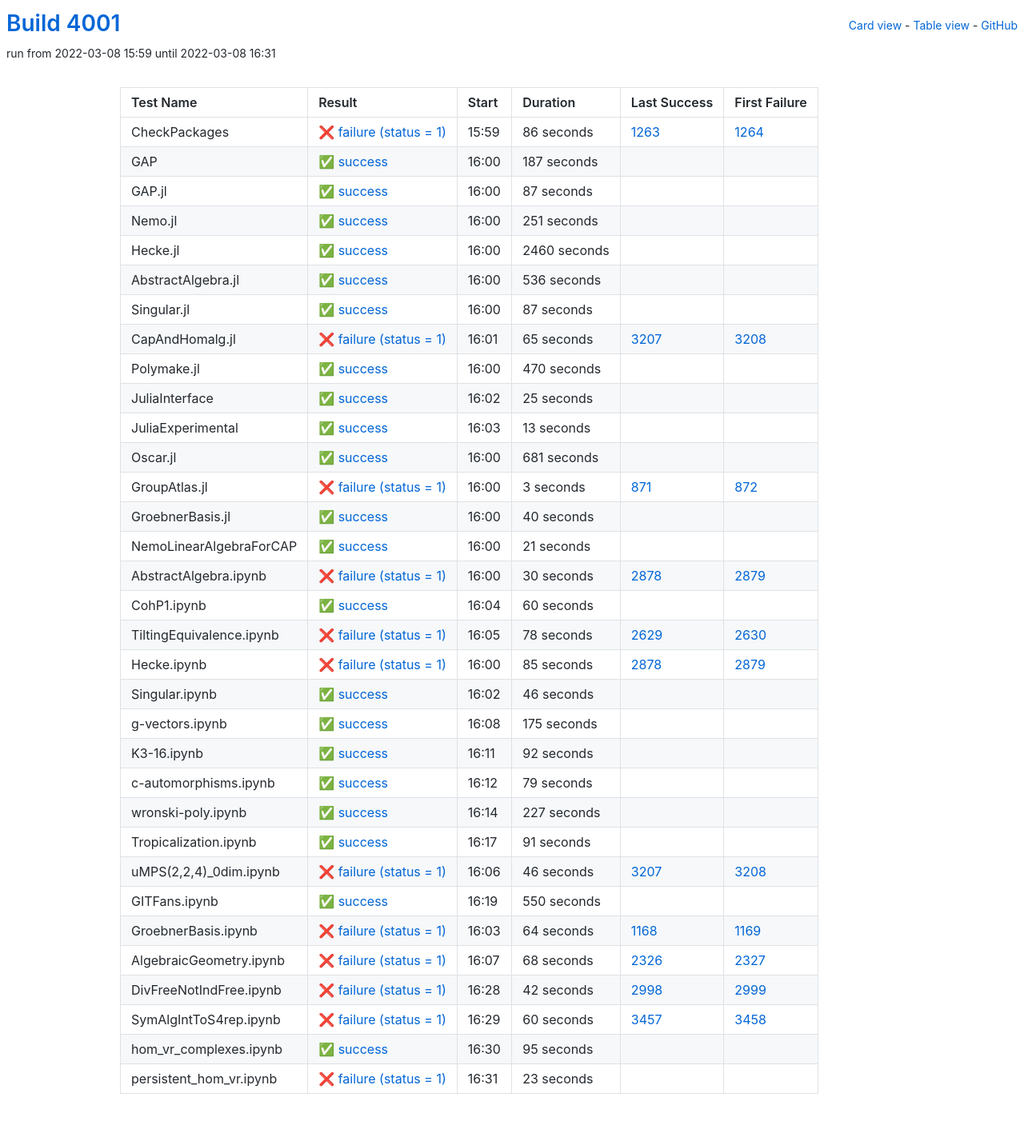
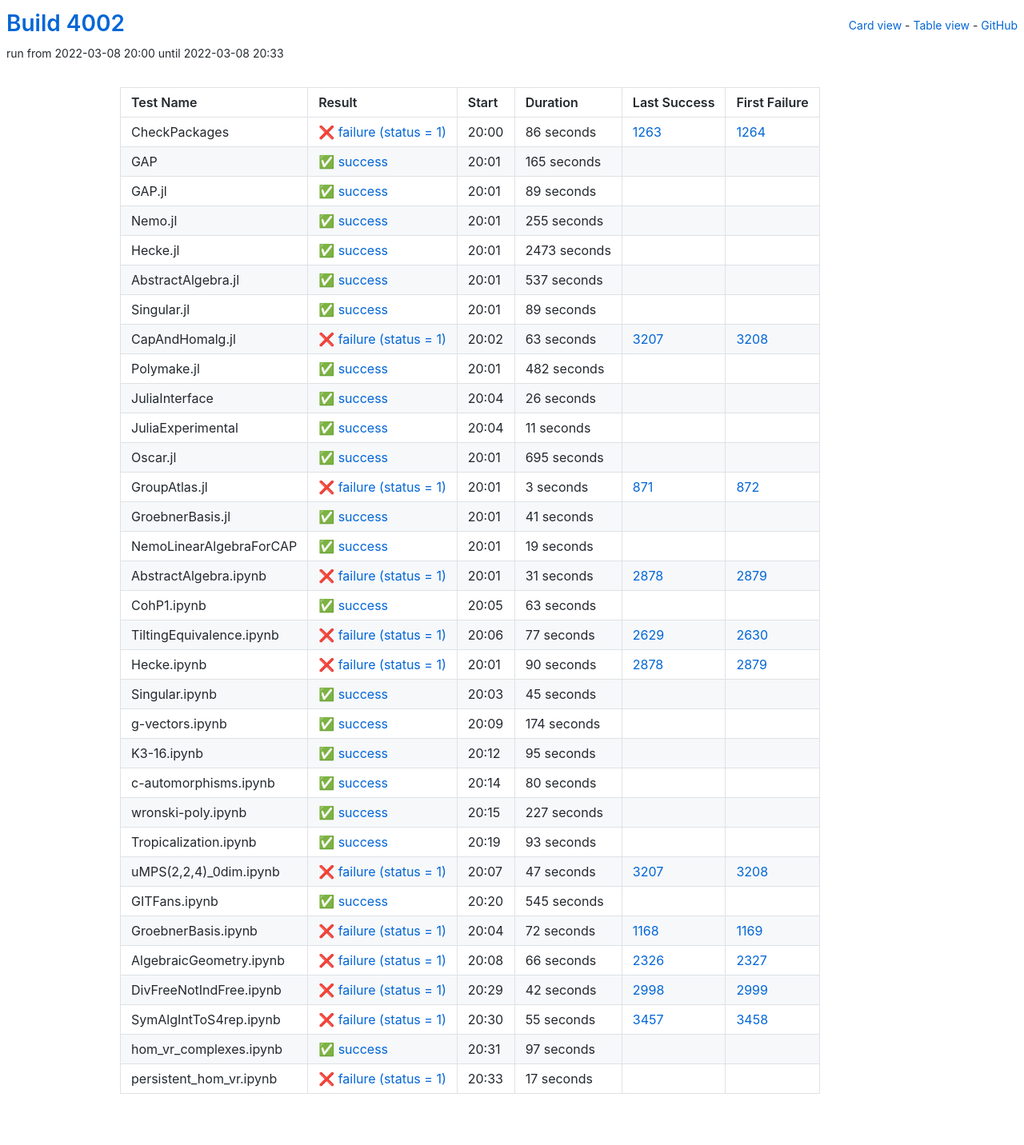
Before and after one commit to oscar-system/oscar-ci-status-stable, a Jekyll site: the page built from table.html, in a window 1280 px wide. Shown: the whole page at 80% size. Built offline with Jekyll 4.4.1, drawn with Linux system fonts in a browser that asks for light colours.

Commit message:
Build #4002

```diff
--- a/_data/ci.yml
+++ b/_data/ci.yml
@@ -1,6 +1,6 @@
 ---
-build: 4001
-build_url: https://oscarci.mathematik.uni-kl.de/job/oscar-stable/4001/
+build: 4002
+build_url: https://oscarci.mathematik.uni-kl.de/job/oscar-stable/4002/
 job: oscar-stable
 organization: oscar-system
 repo: oscar-ci-status-stable
@@ -8,8 +8,8 @@ repourl: https://github.com/oscar-system/oscar-ci-status-stable
 tests:
 - name: CheckPackages
   id: checkpackages
-  log: https://oscarci.mathematik.uni-kl.de/job/oscar-stable/4001/artifact/logs/build-4001/CheckPackages.log
-  start: 2022-03-08 15:59
+  log: https://oscarci.mathematik.uni-kl.de/job/oscar-stable/4002/artifact/logs/build-4002/CheckPackages.log
+  start: 2022-03-08 20:00
   success: false
   exitcode: 1
   status: failure
@@ -20,140 +20,140 @@ tests:
   first_failure_url: https://oscarci.mathematik.uni-kl.de/job/oscar-stable/1264/
 - name: GAP
   id: gap
-  log: https://oscarci.mathematik.uni-kl.de/job/oscar-stable/4001/artifact/logs/build-4001/GAP.log
-  start: 2022-03-08 16:00
+  log: https://oscarci.mathematik.uni-kl.de/job/oscar-stable/4002/artifact/logs/build-4002/GAP.log
+  start: 2022-03-08 20:01
   success: true
   exitcode: 0
   status: success
-  duration: 187
+  duration: 165
   last_success: false
   last_success_url:
   first_failure: false
   first_failure_url:
 - name: GAP.jl
   id: gap-jl
-  log: https://oscarci.mathematik.uni-kl.de/job/oscar-stable/4001/artifact/logs/build-4001/GAP.jl.log
-  start: 2022-03-08 16:00
+  log: https://oscarci.mathematik.uni-kl.de/job/oscar-stable/4002/artifact/logs/build-4002/GAP.jl.log
+  start: 2022-03-08 20:01
   success: true
   exitcode: 0
   status: success
-  duration: 87
+  duration: 89
   last_success: false
   last_success_url:
   first_failure: false
   first_failure_url:
 - name: Nemo.jl
   id: nemo-jl
-  log: https://oscarci.mathematik.uni-kl.de/job/oscar-stable/4001/artifact/logs/build-4001/Nemo.jl.log
-  start: 2022-03-08 16:00
+  log: https://oscarci.mathematik.uni-kl.de/job/oscar-stable/4002/artifact/logs/build-4002/Nemo.jl.log
+  start: 2022-03-08 20:01
   success: true
   exitcode: 0
   status: success
-  duration: 251
+  duration: 255
   last_success: false
   last_success_url:
   first_failure: false
   first_failure_url:
 - name: Hecke.jl
   id: hecke-jl
-  log: https://oscarci.mathematik.uni-kl.de/job/oscar-stable/4001/artifact/logs/build-4001/Hecke.jl.log
-  start: 2022-03-08 16:00
+  log: https://oscarci.mathematik.uni-kl.de/job/oscar-stable/4002/artifact/logs/build-4002/Hecke.jl.log
+  start: 2022-03-08 20:01
   success: true
   exitcode: 0
   status: success
-  duration: 2460
+  duration: 2473
   last_success: false
   last_success_url:
   first_failure: false
   first_failure_url:
 - name: AbstractAlgebra.jl
   id: abstractalgebra-jl
-  log: https://oscarci.mathematik.uni-kl.de/job/oscar-stable/4001/artifact/logs/build-4001/AbstractAlgebra.jl.log
-  start: 2022-03-08 16:00
+  log: https://oscarci.mathematik.uni-kl.de/job/oscar-stable/4002/artifact/logs/build-4002/AbstractAlgebra.jl.log
+  start: 2022-03-08 20:01
   success: true
   exitcode: 0
   status: success
-  duration: 536
+  duration: 537
   last_success: false
   last_success_url:
   first_failure: false
   first_failure_url:
 - name: Singular.jl
   id: singular-jl
-  log: https://oscarci.mathematik.uni-kl.de/job/oscar-stable/4001/artifact/logs/build-4001/Singular.jl.log
-  start: 2022-03-08 16:00
+  log: https://oscarci.mathematik.uni-kl.de/job/oscar-stable/4002/artifact/logs/build-4002/Singular.jl.log
+  start: 2022-03-08 20:01
   success: true
   exitcode: 0
   status: success
-  duration: 87
+  duration: 89
   last_success: false
   last_success_url:
   first_failure: false
   first_failure_url:
 - name: CapAndHomalg.jl
   id: capandhomalg-jl
-  log: https://oscarci.mathematik.uni-kl.de/job/oscar-stable/4001/artifact/logs/build-4001/CapAndHomalg.jl.log
-  start: 2022-03-08 16:01
+  log: https://oscarci.mathematik.uni-kl.de/job/oscar-stable/4002/artifact/logs/build-4002/CapAndHomalg.jl.log
+  start: 2022-03-08 20:02
   success: false
   exitcode: 1
   status: failure
-  duration: 65
+  duration: 63
   last_success: 3207
   last_success_url: https://oscarci.mathematik.uni-kl.de/job/oscar-stable/3207/
   first_failure: 3208
   first_failure_url: https://oscarci.mathematik.uni-kl.de/job/oscar-stable/3208/
 - name: Polymake.jl
   id: polymake-jl
-  log: https://oscarci.mathematik.uni-kl.de/job/oscar-stable/4001/artifact/logs/build-4001/Polymake.jl.log
-  start: 2022-03-08 16:00
+  log: https://oscarci.mathematik.uni-kl.de/job/oscar-stable/4002/artifact/logs/build-4002/Polymake.jl.log
+  start: 2022-03-08 20:01
   success: true
   exitcode: 0
   status: success
-  duration: 470
+  duration: 482
   last_success: false
   last_success_url:
   first_failure: false
   first_failure_url:
 - name: JuliaInterface
   id: juliainterface
-  log: https://oscarci.mathematik.uni-kl.de/job/oscar-stable/4001/artifact/logs/build-4001/JuliaInterface.log
-  start: 2022-03-08 16:02
+  log: https://oscarci.mathematik.uni-kl.de/job/oscar-stable/4002/artifact/logs/build-4002/JuliaInterface.log
+  start: 2022-03-08 20:04
   success: true
   exitcode: 0
   status: success
-  duration: 25
+  duration: 26
   last_success: false
   last_success_url:
   first_failure: false
   first_failure_url:
 - name: JuliaExperimental
   id: juliaexperimental
-  log: https://oscarci.mathematik.uni-kl.de/job/oscar-stable/4001/artifact/logs/build-4001/JuliaExperimental.log
-  start: 2022-03-08 16:03
+  log: https://oscarci.mathematik.uni-kl.de/job/oscar-stable/4002/artifact/logs/build-4002/JuliaExperimental.log
+  start: 2022-03-08 20:04
   success: true
   exitcode: 0
   status: success
-  duration: 13
+  duration: 11
   last_success: false
   last_success_url:
   first_failure: false
   first_failure_url:
 - name: Oscar.jl
   id: oscar-jl
-  log: https://oscarci.mathematik.uni-kl.de/job/oscar-stable/4001/artifact/logs/build-4001/Oscar.jl.log
-  start: 2022-03-08 16:00
+  log: https://oscarci.mathematik.uni-kl.de/job/oscar-stable/4002/artifact/logs/build-4002/Oscar.jl.log
+  start: 2022-03-08 20:01
   success: true
   exitcode: 0
   status: success
-  duration: 681
+  duration: 695
   last_success: false
   last_success_url:
   first_failure: false
   first_failure_url:
 - name: GroupAtlas.jl
   id: groupatlas-jl
-  log: https://oscarci.mathematik.uni-kl.de/job/oscar-stable/4001/artifact/logs/build-4001/GroupAtlas.jl.log
-  start: 2022-03-08 16:00
+  log: https://oscarci.mathematik.uni-kl.de/job/oscar-stable/4002/artifact/logs/build-4002/GroupAtlas.jl.log
+  start: 2022-03-08 20:01
   success: false
   exitcode: 1
   status: failure
@@ -164,128 +164,128 @@ tests:
   first_failure_url: https://oscarci.mathematik.uni-kl.de/job/oscar-stable/872/
 - name: GroebnerBasis.jl
   id: groebnerbasis-jl
-  log: https://oscarci.mathematik.uni-kl.de/job/oscar-stable/4001/artifact/logs/build-4001/GroebnerBasis.jl.log
-  start: 2022-03-08 16:00
+  log: https://oscarci.mathematik.uni-kl.de/job/oscar-stable/4002/artifact/logs/build-4002/GroebnerBasis.jl.log
+  start: 2022-03-08 20:01
   success: true
   exitcode: 0
   status: success
-  duration: 40
+  duration: 41
   last_success: false
   last_success_url:
   first_failure: false
   first_failure_url:
 - name: NemoLinearAlgebraForCAP
   id: nemolinearalgebraforcap
-  log: https://oscarci.mathematik.uni-kl.de/job/oscar-stable/4001/artifact/logs/build-4001/NemoLinearAlgebraForCAP.log
-  start: 2022-03-08 16:00
+  log: https://oscarci.mathematik.uni-kl.de/job/oscar-stable/4002/artifact/logs/build-4002/NemoLinearAlgebraForCAP.log
+  start: 2022-03-08 20:01
   success: true
   exitcode: 0
   status: success
-  duration: 21
+  duration: 19
   last_success: false
   last_success_url:
   first_failure: false
   first_failure_url:
 - name: AbstractAlgebra.ipynb
   id: abstractalgebra-ipynb
-  log: https://oscarci.mathematik.uni-kl.de/job/oscar-stable/4001/artifact/logs/build-4001/AbstractAlgebra.ipynb.log
-  start: 2022-03-08 16:00
+  log: https://oscarci.mathematik.uni-kl.de/job/oscar-stable/4002/artifact/logs/build-4002/AbstractAlgebra.ipynb.log
+  start: 2022-03-08 20:01
   success: false
   exitcode: 1
   status: failure
-  duration: 30
+  duration: 31
   last_success: 2878
   last_success_url: https://oscarci.mathematik.uni-kl.de/job/oscar-stable/2878/
   first_failure: 2879
   first_failure_url: https://oscarci.mathematik.uni-kl.de/job/oscar-stable/2879/
 - name: CohP1.ipynb
   id: cohp1-ipynb
-  log: https://oscarci.mathematik.uni-kl.de/job/oscar-stable/4001/artifact/logs/build-4001/CohP1.ipynb.log
-  start: 2022-03-08 16:04
+  log: https://oscarci.mathematik.uni-kl.de/job/oscar-stable/4002/artifact/logs/build-4002/CohP1.ipynb.log
+  start: 2022-03-08 20:05
   success: true
   exitcode: 0
   status: success
-  duration: 60
+  duration: 63
   last_success: false
   last_success_url:
   first_failure: false
   first_failure_url:
 - name: TiltingEquivalence.ipynb
   id: tiltingequivalence-ipynb
-  log: https://oscarci.mathematik.uni-kl.de/job/oscar-stable/4001/artifact/logs/build-4001/TiltingEquivalence.ipynb.log
-  start: 2022-03-08 16:05
+  log: https://oscarci.mathematik.uni-kl.de/job/oscar-stable/4002/artifact/logs/build-4002/TiltingEquivalence.ipynb.log
+  start: 2022-03-08 20:06
   success: false
   exitcode: 1
   status: failure
-  duration: 78
+  duration: 77
   last_success: 2629
   last_success_url: https://oscarci.mathematik.uni-kl.de/job/oscar-stable/2629/
   first_failure: 2630
   first_failure_url: https://oscarci.mathematik.uni-kl.de/job/oscar-stable/2630/
 - name: Hecke.ipynb
   id: hecke-ipynb
-  log: https://oscarci.mathematik.uni-kl.de/job/oscar-stable/4001/artifact/logs/build-4001/Hecke.ipynb.log
-  start: 2022-03-08 16:00
+  log: https://oscarci.mathematik.uni-kl.de/job/oscar-stable/4002/artifact/logs/build-4002/Hecke.ipynb.log
+  start: 2022-03-08 20:01
   success: false
   exitcode: 1
   status: failure
-  duration: 85
+  duration: 90
   last_success: 2878
   last_success_url: https://oscarci.mathematik.uni-kl.de/job/oscar-stable/2878/
   first_failure: 2879
   first_failure_url: https://oscarci.mathematik.uni-kl.de/job/oscar-stable/2879/
 - name: Singular.ipynb
   id: singular-ipynb
-  log: https://oscarci.mathematik.uni-kl.de/job/oscar-stable/4001/artifact/logs/build-4001/Singular.ipynb.log
-  start: 2022-03-08 16:02
+  log: https://oscarci.mathematik.uni-kl.de/job/oscar-stable/4002/artifact/logs/build-4002/Singular.ipynb.log
+  start: 2022-03-08 20:03
   success: true
   exitcode: 0
   status: success
-  duration: 46
+  duration: 45
   last_success: false
   last_success_url:
   first_failure: false
   first_failure_url:
 - name: g-vectors.ipynb
   id: g-vectors-ipynb
-  log: https://oscarci.mathematik.uni-kl.de/job/oscar-stable/4001/artifact/logs/build-4001/g-vectors.ipynb.log
-  start: 2022-03-08 16:08
+  log: https://oscarci.mathematik.uni-kl.de/job/oscar-stable/4002/artifact/logs/build-4002/g-vectors.ipynb.log
+  start: 2022-03-08 20:09
   success: true
   exitcode: 0
   status: success
-  duration: 175
+  duration: 174
   last_success: false
   last_success_url:
   first_failure: false
   first_failure_url:
 - name: K3-16.ipynb
   id: k3-16-ipynb
-  log: https://oscarci.mathematik.uni-kl.de/job/oscar-stable/4001/artifact/logs/build-4001/K3-16.ipynb.log
-  start: 2022-03-08 16:11
+  log: https://oscarci.mathematik.uni-kl.de/job/oscar-stable/4002/artifact/logs/build-4002/K3-16.ipynb.log
+  start: 2022-03-08 20:12
   success: true
   exitcode: 0
   status: success
-  duration: 92
+  duration: 95
   last_success: false
   last_success_url:
   first_failure: false
   first_failure_url:
 - name: c-automorphisms.ipynb
   id: c-automorphisms-ipynb
-  log: https://oscarci.mathematik.uni-kl.de/job/oscar-stable/4001/artifact/logs/build-4001/c-automorphisms.ipynb.log
-  start: 2022-03-08 16:12
+  log: https://oscarci.mathematik.uni-kl.de/job/oscar-stable/4002/artifact/logs/build-4002/c-automorphisms.ipynb.log
+  start: 2022-03-08 20:14
   success: true
   exitcode: 0
   status: success
-  duration: 79
+  duration: 80
   last_success: false
   last_success_url:
   first_failure: false
   first_failure_url:
 - name: wronski-poly.ipynb
   id: wronski-poly-ipynb
-  log: https://oscarci.mathematik.uni-kl.de/job/oscar-stable/4001/artifact/logs/build-4001/wronski-poly.ipynb.log
-  start: 2022-03-08 16:14
+  log: https://oscarci.mathematik.uni-kl.de/job/oscar-stable/4002/artifact/logs/build-4002/wronski-poly.ipynb.log
+  start: 2022-03-08 20:15
   success: true
   exitcode: 0
   status: success
@@ -296,68 +296,68 @@ tests:
   first_failure_url:
 - name: Tropicalization.ipynb
   id: tropicalization-ipynb
-  log: https://oscarci.mathematik.uni-kl.de/job/oscar-stable/4001/artifact/logs/build-4001/Tropicalization.ipynb.log
-  start: 2022-03-08 16:17
+  log: https://oscarci.mathematik.uni-kl.de/job/oscar-stable/4002/artifact/logs/build-4002/Tropicalization.ipynb.log
+  start: 2022-03-08 20:19
   success: true
   exitcode: 0
   status: success
-  duration: 91
+  duration: 93
   last_success: false
   last_success_url:
   first_failure: false
   first_failure_url:
 - name: uMPS(2,2,4)_0dim.ipynb
   id: umps-2-2-4-0dim-ipynb
-  log: https://oscarci.mathematik.uni-kl.de/job/oscar-stable/4001/artifact/logs/build-4001/uMPS-2-2-4-_0dim.ipynb.log
-  start: 2022-03-08 16:06
+  log: https://oscarci.mathematik.uni-kl.de/job/oscar-stable/4002/artifact/logs/build-4002/uMPS-2-2-4-_0dim.ipynb.log
+  start: 2022-03-08 20:07
   success: false
   exitcode: 1
   status: failure
-  duration: 46
+  duration: 47
   last_success: 3207
   last_success_url: https://oscarci.mathematik.uni-kl.de/job/oscar-stable/3207/
   first_failure: 3208
   first_failure_url: https://oscarci.mathematik.uni-kl.de/job/oscar-stable/3208/
 - name: GITFans.ipynb
   id: gitfans-ipynb
-  log: https://oscarci.mathematik.uni-kl.de/job/oscar-stable/4001/artifact/logs/build-4001/GITFans.ipynb.log
-  start: 2022-03-08 16:19
+  log: https://oscarci.mathematik.uni-kl.de/job/oscar-stable/4002/artifact/logs/build-4002/GITFans.ipynb.log
+  start: 2022-03-08 20:20
   success: true
   exitcode: 0
   status: success
-  duration: 550
+  duration: 545
   last_success: false
   last_success_url:
   first_failure: false
   first_failure_url:
 - name: GroebnerBasis.ipynb
   id: groebnerbasis-ipynb
-  log: https://oscarci.mathematik.uni-kl.de/job/oscar-stable/4001/artifact/logs/build-4001/GroebnerBasis.ipynb.log
-  start: 2022-03-08 16:03
+  log: https://oscarci.mathematik.uni-kl.de/job/oscar-stable/4002/artifact/logs/build-4002/GroebnerBasis.ipynb.log
+  start: 2022-03-08 20:04
   success: false
   exitcode: 1
   status: failure
-  duration: 64
+  duration: 72
   last_success: 1168
   last_success_url: https://oscarci.mathematik.uni-kl.de/job/oscar-stable/1168/
   first_failure: 1169
   first_failure_url: https://oscarci.mathematik.uni-kl.de/job/oscar-stable/1169/
 - name: AlgebraicGeometry.ipynb
   id: algebraicgeometry-ipynb
-  log: https://oscarci.mathematik.uni-kl.de/job/oscar-stable/4001/artifact/logs/build-4001/AlgebraicGeometry.ipynb.log
-  start: 2022-03-08 16:07
+  log: https://oscarci.mathematik.uni-kl.de/job/oscar-stable/4002/artifact/logs/build-4002/AlgebraicGeometry.ipynb.log
+  start: 2022-03-08 20:08
   success: false
   exitcode: 1
   status: failure
-  duration: 68
+  duration: 66
   last_success: 2326
   last_success_url: https://oscarci.mathematik.uni-kl.de/job/oscar-stable/2326/
   first_failure: 2327
   first_failure_url: https://oscarci.mathematik.uni-kl.de/job/oscar-stable/2327/
 - name: DivFreeNotIndFree.ipynb
   id: divfreenotindfree-ipynb
-  log: https://oscarci.mathematik.uni-kl.de/job/oscar-stable/4001/artifact/logs/build-4001/DivFreeNotIndFree.ipynb.log
-  start: 2022-03-08 16:28
+  log: https://oscarci.mathematik.uni-kl.de/job/oscar-stable/4002/artifact/logs/build-4002/DivFreeNotIndFree.ipynb.log
+  start: 2022-03-08 20:29
   success: false
   exitcode: 1
   status: failure
@@ -368,36 +368,36 @@ tests:
   first_failure_url: https://oscarci.mathematik.uni-kl.de/job/oscar-stable/2999/
 - name: SymAlgIntToS4rep.ipynb
   id: symalginttos4rep-ipynb
-  log: https://oscarci.mathematik.uni-kl.de/job/oscar-stable/4001/artifact/logs/build-4001/SymAlgIntToS4rep.ipynb.log
-  start: 2022-03-08 16:29
+  log: https://oscarci.mathematik.uni-kl.de/job/oscar-stable/4002/artifact/logs/build-4002/SymAlgIntToS4rep.ipynb.log
+  start: 2022-03-08 20:30
   success: false
   exitcode: 1
   status: failure
-  duration: 60
+  duration: 55
   last_success: 3457
   last_success_url: https://oscarci.mathematik.uni-kl.de/job/oscar-stable/3457/
   first_failure: 3458
   first_failure_url: https://oscarci.mathematik.uni-kl.de/job/oscar-stable/3458/
 - name: hom_vr_complexes.ipynb
   id: hom-vr-complexes-ipynb
-  log: https://oscarci.mathematik.uni-kl.de/job/oscar-stable/4001/artifact/logs/build-4001/hom_vr_complexes.ipynb.log
-  start: 2022-03-08 16:30
+  log: https://oscarci.mathematik.uni-kl.de/job/oscar-stable/4002/artifact/logs/build-4002/hom_vr_complexes.ipynb.log
+  start: 2022-03-08 20:31
   success: true
   exitcode: 0
   status: success
-  duration: 95
+  duration: 97
   last_success: false
   last_success_url:
   first_failure: false
   first_failure_url:
 - name: persistent_hom_vr.ipynb
   id: persistent-hom-vr-ipynb
-  log: https://oscarci.mathematik.uni-kl.de/job/oscar-stable/4001/artifact/logs/build-4001/persistent_hom_vr.ipynb.log
-  start: 2022-03-08 16:31
+  log: https://oscarci.mathematik.uni-kl.de/job/oscar-stable/4002/artifact/logs/build-4002/persistent_hom_vr.ipynb.log
+  start: 2022-03-08 20:33
   success: false
   exitcode: 1
   status: failure
-  duration: 23
+  duration: 17
   last_success: false
   last_success_url:
   first_failure: false
```
Also changed, not shown: README.md.
